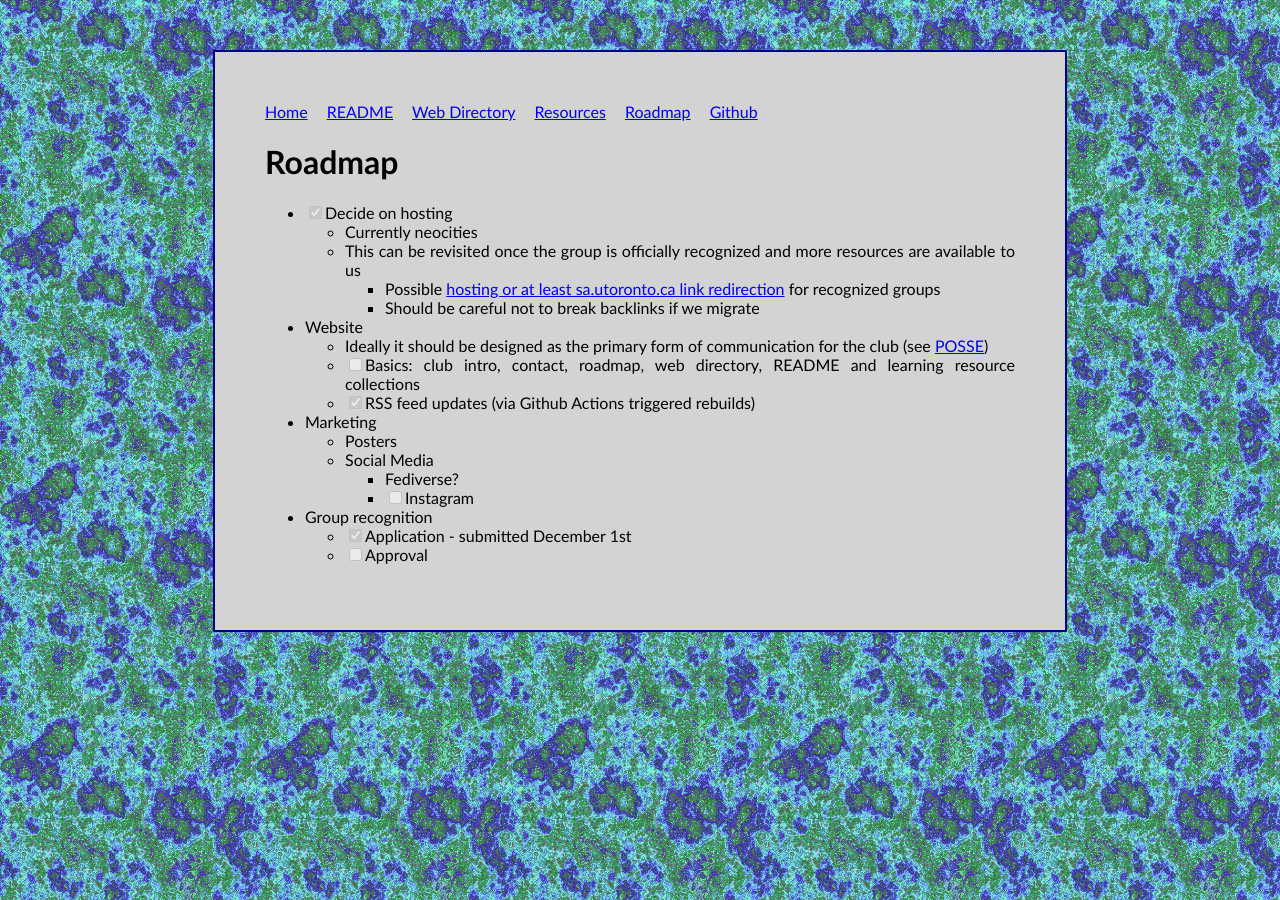
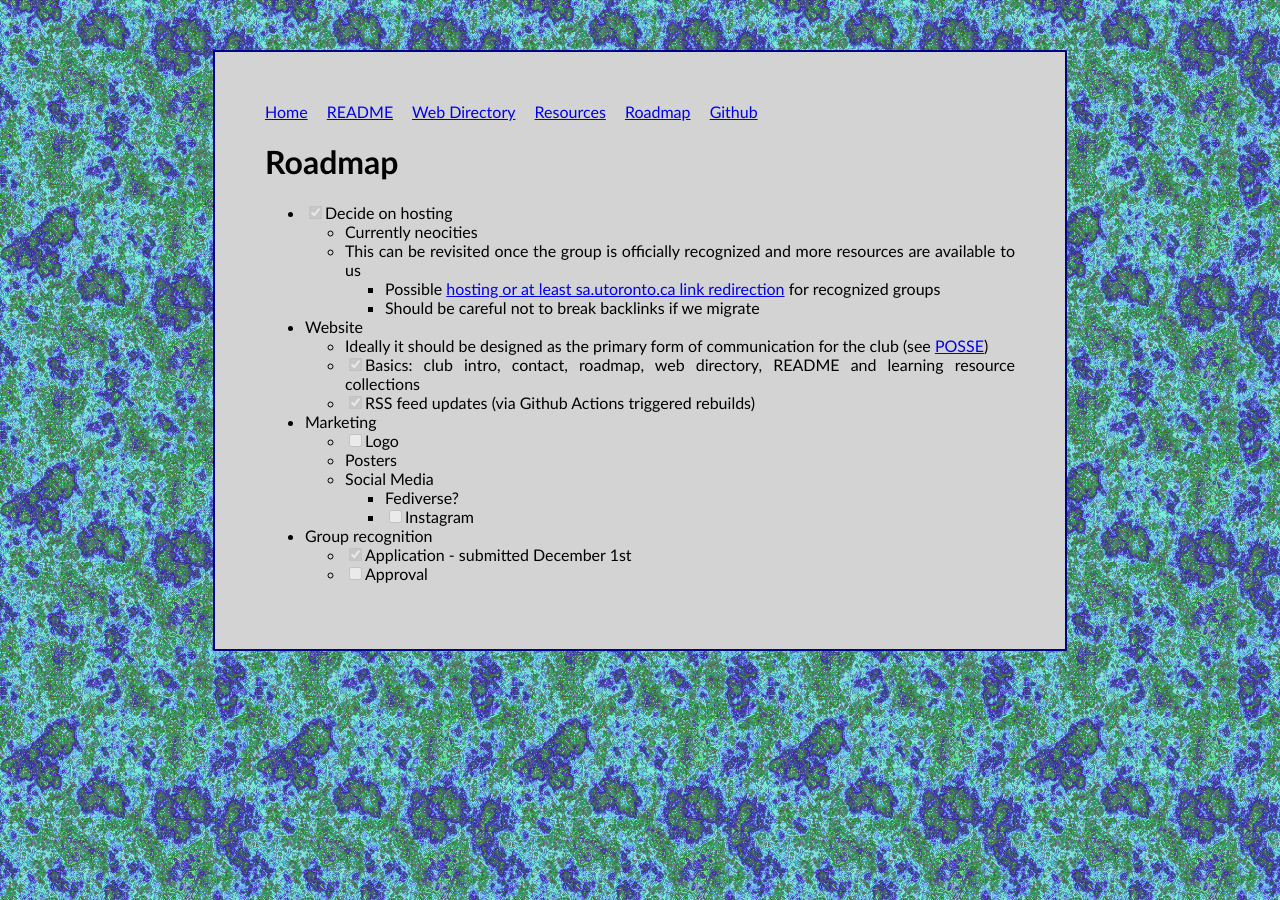
Before and after one commit to uoftwebloggingclub/uoftwebloggingclub.neocities.org, a Jekyll site: the page built from roadmap.md, in a window 1280 px wide. Built offline with Jekyll 4.4.1, drawn with Linux system fonts in a browser that asks for light colours; our own code applies the rules of GitHub Pages for plain Markdown files.

Commit message:
Update roadmap

```diff
--- a/roadmap.md
+++ b/roadmap.md
@@ -11,9 +11,10 @@ permalink: /roadmap
         - Should be careful not to break backlinks if we migrate
 - Website
     - Ideally it should be designed as the primary form of communication for the club (see [POSSE](https://indieweb.org/POSSE))
-    - [ ] Basics: club intro, contact, roadmap, web directory, README and learning resource collections
+    - [x] Basics: club intro, contact, roadmap, web directory, README and learning resource collections
     - [x] RSS feed updates (via Github Actions triggered rebuilds)
 - Marketing
+    - [ ] Logo
     - Posters
     - Social Media
         - Fediverse?
```
